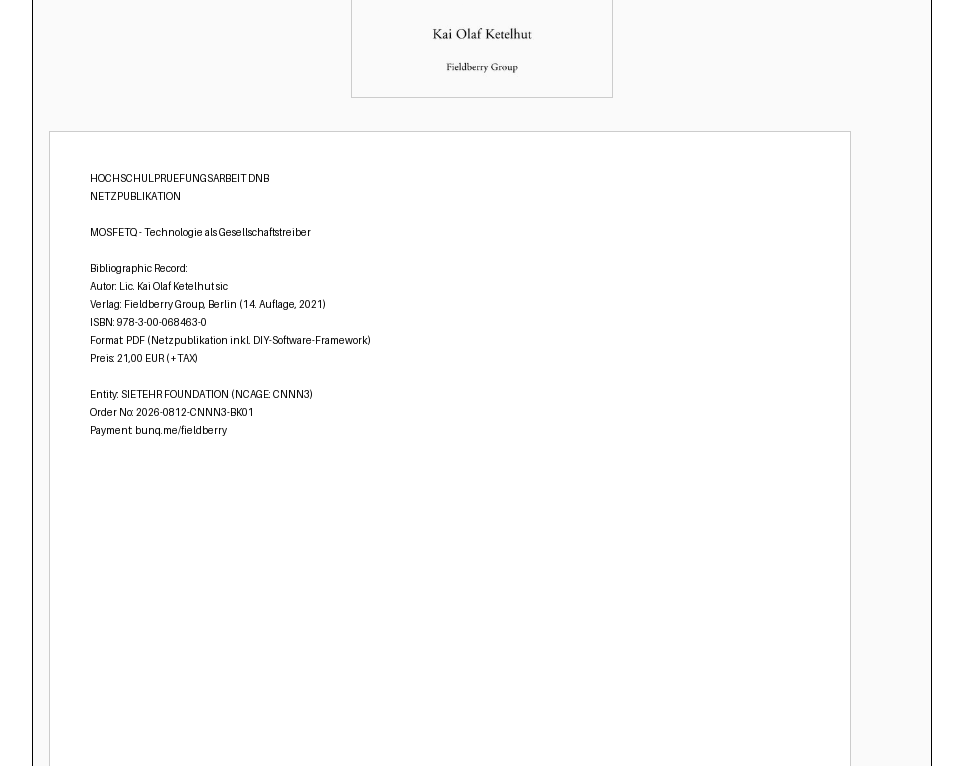
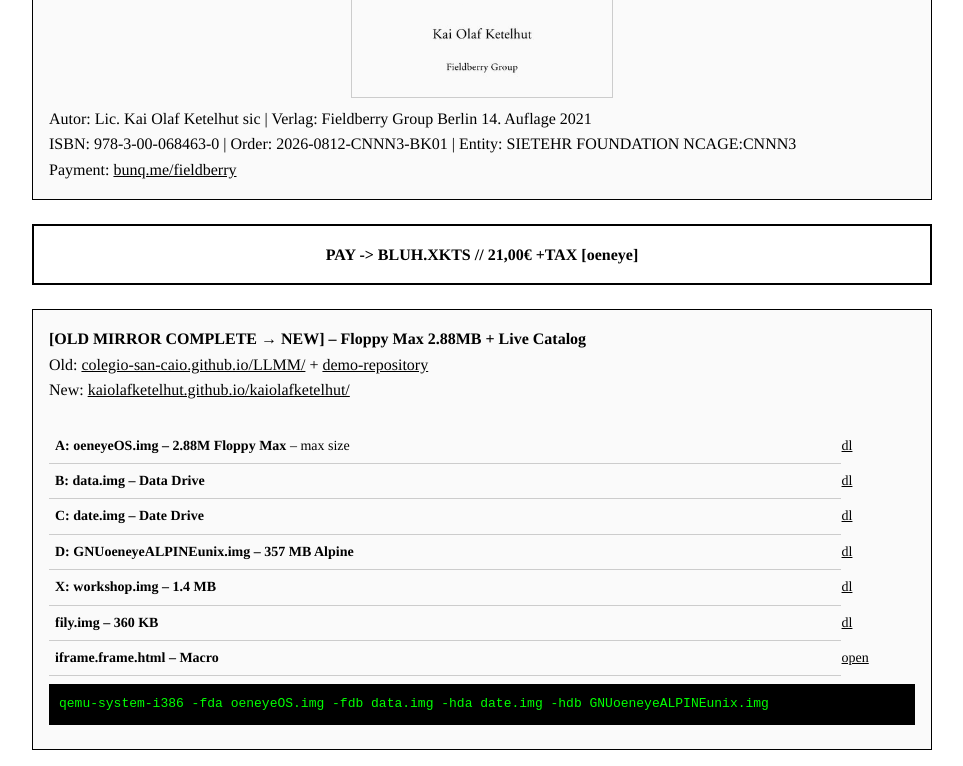
Before and after one commit to kaiolafketelhut/kaiolafketelhut, a plain HTML site: page index.html in a window 1280 px wide. Shown: the part 880-1646 px from the top of the page, without its empty margins (158-1121 px from the left). Drawn offline with Linux system fonts and the light colour scheme.

Commit message:
Remove old text cover

```diff
--- a/index.html
+++ b/index.html
@@ -44,7 +44,7 @@ code{background:#eee;padding:2px 5px;font-family:monospace;font-size:13px;word-b
 URN: urn:nbn:de:101:1-2610222318593.912002703179 – CAPSTONE notebook and online book software</p>
 
 <div class="box"><b>Book Cover / Bibliographic Record</b>
-<div style="text-align:center"><img src="cover-transparent.png" alt="MOSFETQ cover" width="260" style="max-width:100%"></div><br><img src="cover.png" alt="cover"><br>
+<div style="text-align:center"><img src="cover-transparent.png" alt="MOSFETQ cover" width="260" style="max-width:100%"></div>
 Autor: Lic. Kai Olaf Ketelhut sic | Verlag: Fieldberry Group Berlin 14. Auflage 2021<br>
 ISBN: 978-3-00-068463-0 | Order: 2026-0812-CNNN3-BK01 | Entity: SIETEHR FOUNDATION NCAGE:CNNN3<br>
 Payment: <a href="https://bunq.me/fieldberry">bunq.me/fieldberry</a></div>
```
